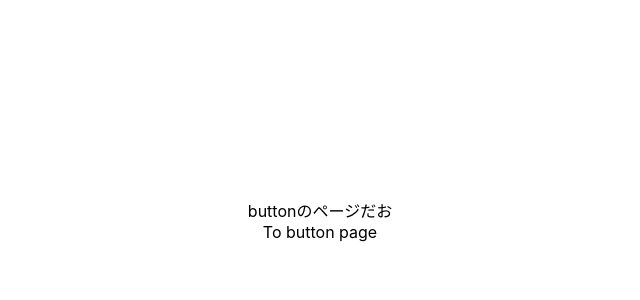
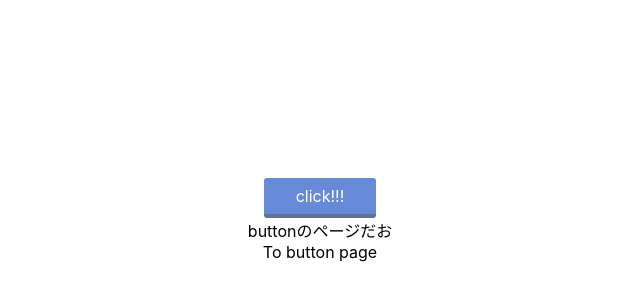
Before and after one commit to yuyaamano23/random-button-webview, a Next.js app: page /button in a window 1280 px wide. Shown: the part 180-480 px from the top of the page, without its empty margins (320-960 px from the left). Built offline with nearby package versions, Linux system fonts and the light colour scheme.

Commit message:
button追加

```diff
--- a/pages/button.tsx
+++ b/pages/button.tsx
@@ -1,11 +1,12 @@
 import Link from "next/link";
 import React, { FC } from "react";
-import styles from "../styles/Home.module.css";
+import styles from "../styles/Button.module.css";
 
 const Button: FC = () => {
 	return (
 		<div className={styles.container}>
 			<div className={styles.main}>
+				<div className={styles.btnSquareShadow}>click!!!</div>
 				<div>buttonのページだお</div>
 				<Link href="/">
 					<a>To button page</a>
--- /dev/null
+++ b/styles/Button.module.css
@@ -0,0 +1,42 @@
+.btnSquareShadow {
+	display: inline-block;
+	padding: 0.5em 2em;
+	text-decoration: none;
+	background: #668ad8; /*ボタン色*/
+	color: #fff;
+	border-bottom: solid 4px #627295;
+	border-radius: 3px;
+}
+.btnSquareShadow:active {
+	/*ボタンを押したとき*/
+	-webkit-transform: translateY(4px);
+	transform: translateY(4px); /*下に動く*/
+	box-shadow: 0px 0px 1px rgba(0, 0, 0, 0.2); /*影を小さく*/
+	border-bottom: none;
+}
+
+.container {
+	min-height: 100vh;
+	padding: 0 0.5rem;
+	display: flex;
+	flex-direction: column;
+	justify-content: center;
+	align-items: center;
+	height: 100vh;
+}
+
+.main {
+	padding: 5rem 0;
+	flex: 1;
+	display: flex;
+	flex-direction: column;
+	justify-content: center;
+	align-items: center;
+}
+
+@media (max-width: 600px) {
+	.grid {
+		width: 100%;
+		flex-direction: column;
+	}
+}
--- a/styles/globals.css
+++ b/styles/globals.css
@@ -4,6 +4,7 @@ body {
 	margin: 0;
 	font-family: -apple-system, BlinkMacSystemFont, Segoe UI, Roboto, Oxygen,
 		Ubuntu, Cantarell, Fira Sans, Droid Sans, Helvetica Neue, sans-serif;
+	user-select: none;
 }
 
 a {
```
Lines whose indentation alone changed are shown as unchanged.
